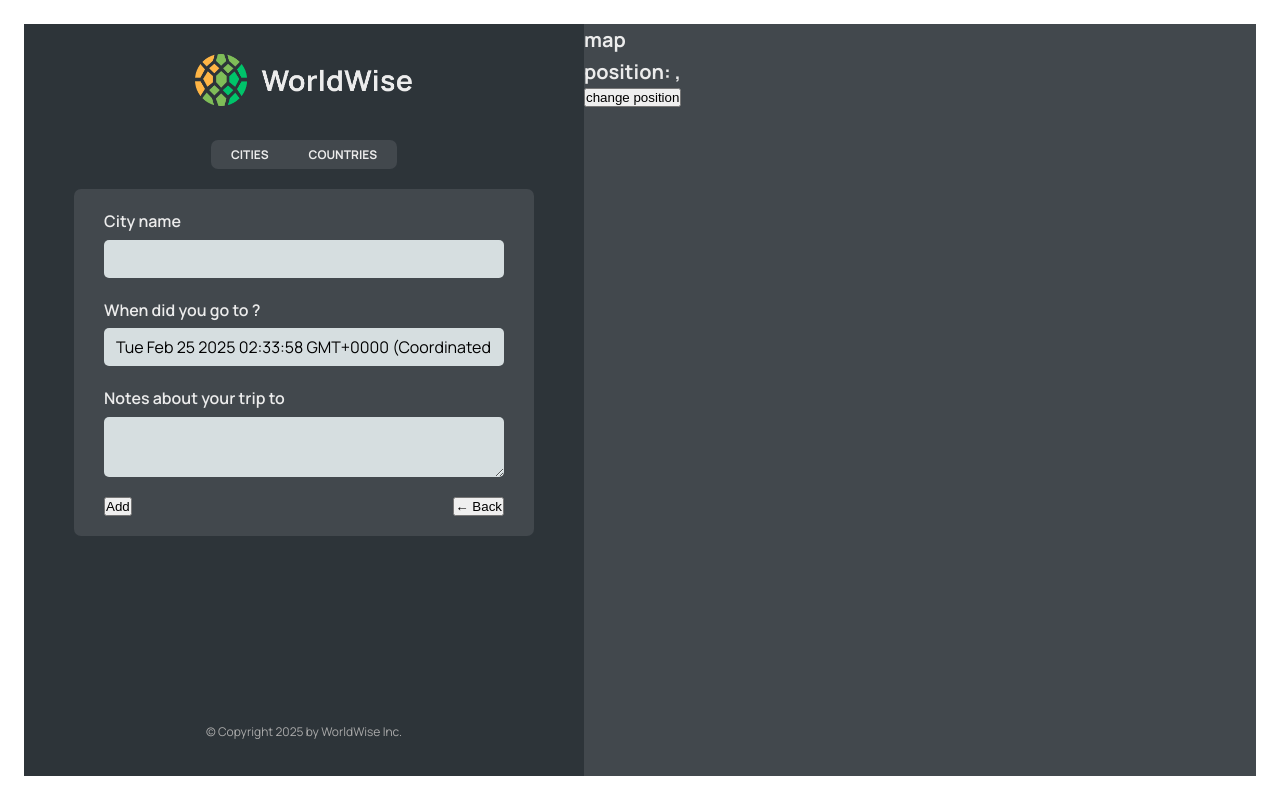
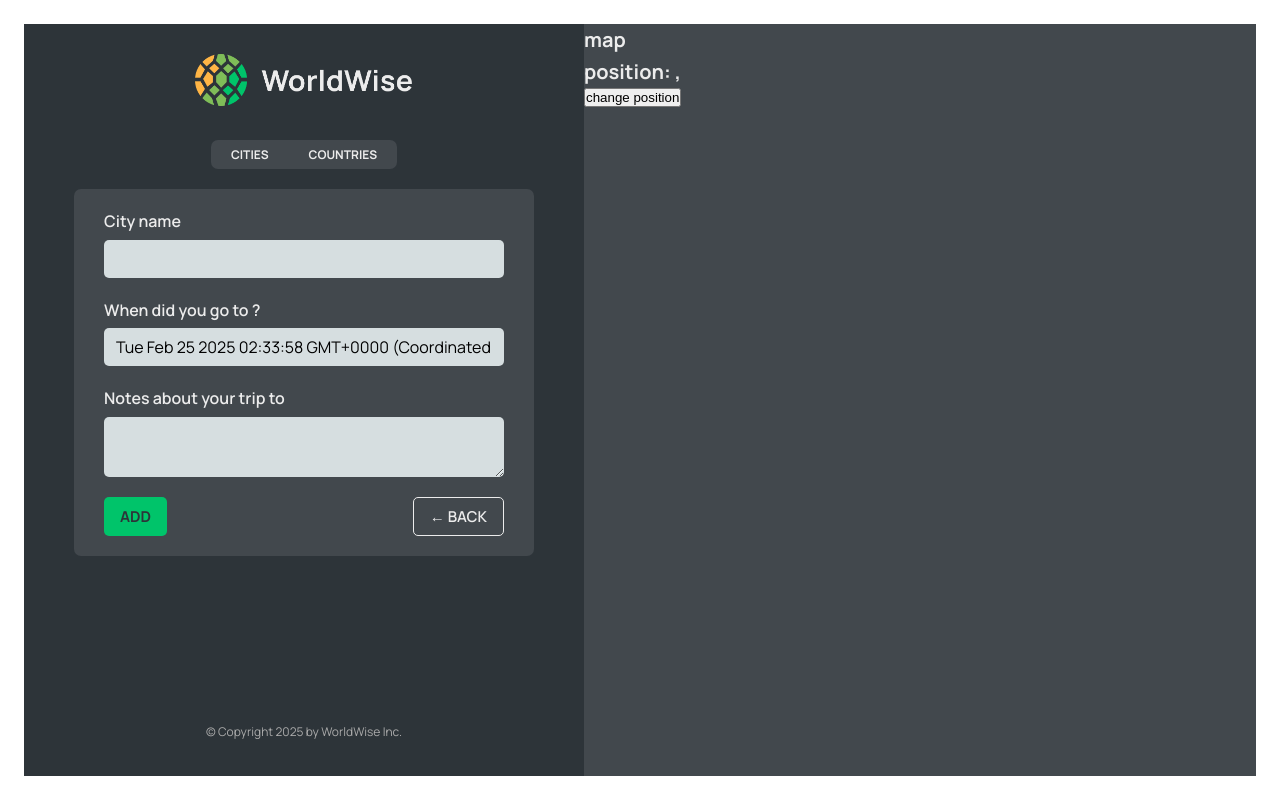
Before and after one commit to SouzaMVictor/worldwise, a React (Vite) app: page /app/form in a window 1280 px wide. Built offline with nearby package versions, Linux system fonts and the light colour scheme; data requests are answered from the project's data file.

Commit message:
add Button component and integrate it into Form; enhance Map to navigate on click. programmatic navigation with useNavigate

```diff
--- a/eslint.config.js
+++ b/eslint.config.js
@@ -24,12 +24,12 @@
       "react-refresh": reactRefresh,
     },
     rules: {
-      "react/prop-types": "off",
       ...js.configs.recommended.rules,
       ...react.configs.recommended.rules,
       ...react.configs["jsx-runtime"].rules,
       ...reactHooks.configs.recommended.rules,
       "react/jsx-no-target-blank": "off",
+      "react/prop-types": "off",
       "react-refresh/only-export-components": [
         "warn",
         { allowConstantExport: true },
--- /dev/null
+++ b/src/Components/Button.jsx
@@ -0,0 +1,10 @@
+import styles from "./Button.module.css";
+function Button({ children, onClick, type }) {
+  return (
+    <button className={`${styles.btn} ${styles[type]}`} onClick={onClick}>
+      {children}
+    </button>
+  );
+}
+
+export default Button;
--- a/src/Components/Form.jsx
+++ b/src/Components/Form.jsx
@@ -3,6 +3,8 @@
 import { useState } from "react";
 
 import styles from "./Form.module.css";
+import Button from "./Button";
+import { useNavigate } from "react-router-dom";
 
 export function convertToEmoji(countryCode) {
   const codePoints = countryCode
@@ -13,6 +15,7 @@
 }
 
 function Form() {
+  const navigate = useNavigate();
   const [cityName, setCityName] = useState("");
   const [country, setCountry] = useState("");
   const [date, setDate] = useState(new Date());
@@ -49,8 +52,16 @@
       </div>
 
       <div className={styles.buttons}>
-        <button>Add</button>
-        <button>&larr; Back</button>
+        <Button type="primary">Add</Button>
+        <Button
+          type="back"
+          onClick={(e) => {
+            e.preventDefault();
+            navigate(-1);
+          }}
+        >
+          &larr; Back
+        </Button>
       </div>
     </form>
   );
--- a/src/Components/Map.jsx
+++ b/src/Components/Map.jsx
@@ -1,12 +1,18 @@
 import styles from "./Map.module.css";
-import { useSearchParams } from "react-router-dom";
+import { useNavigate, useSearchParams } from "react-router-dom";
 function Map() {
+  const navigate = useNavigate();
   const [searchParams, setSearchParams] = useSearchParams();
 
   const lat = searchParams.get("lat");
   const lng = searchParams.get("lng");
   return (
-    <div className={styles.mapContainer}>
+    <div
+      className={styles.mapContainer}
+      onClick={() => {
+        navigate("form");
+      }}
+    >
       <h1>map</h1>
       <h1>
         position: {lat}, {lng}
```
